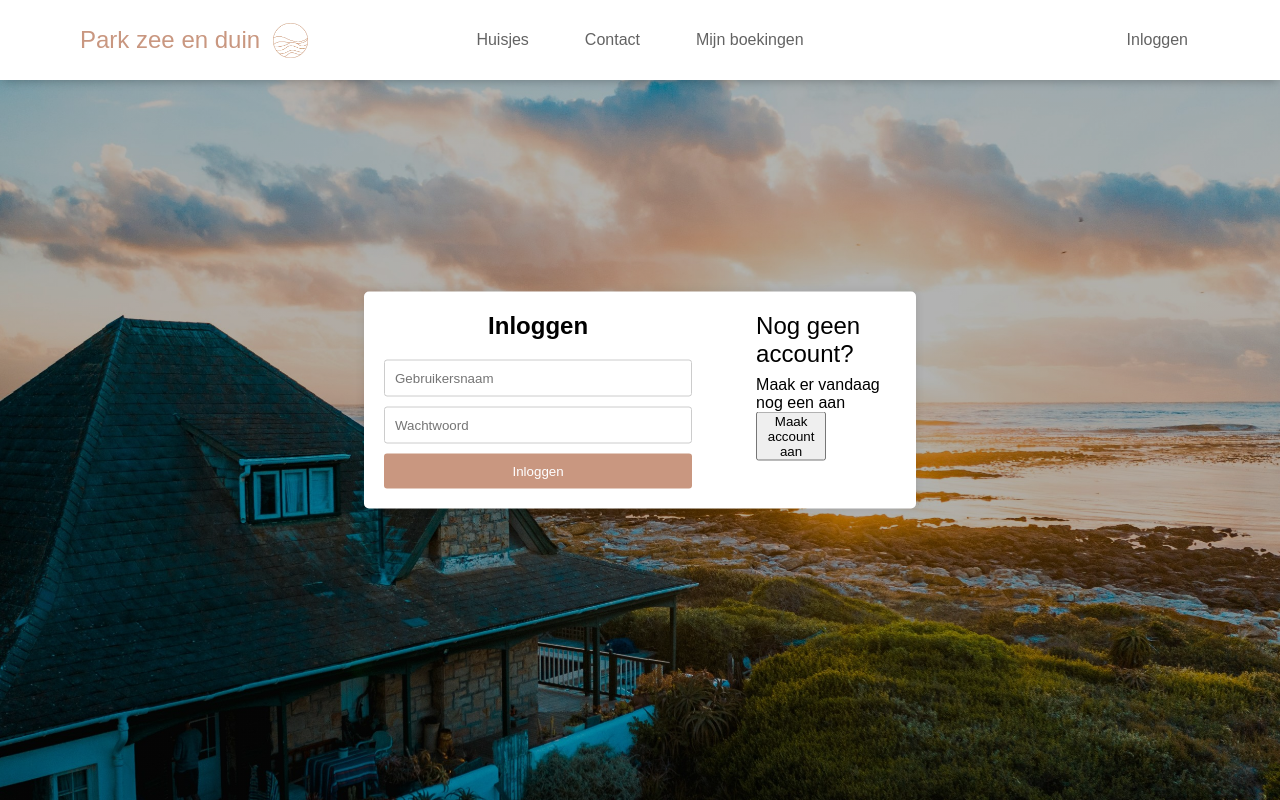
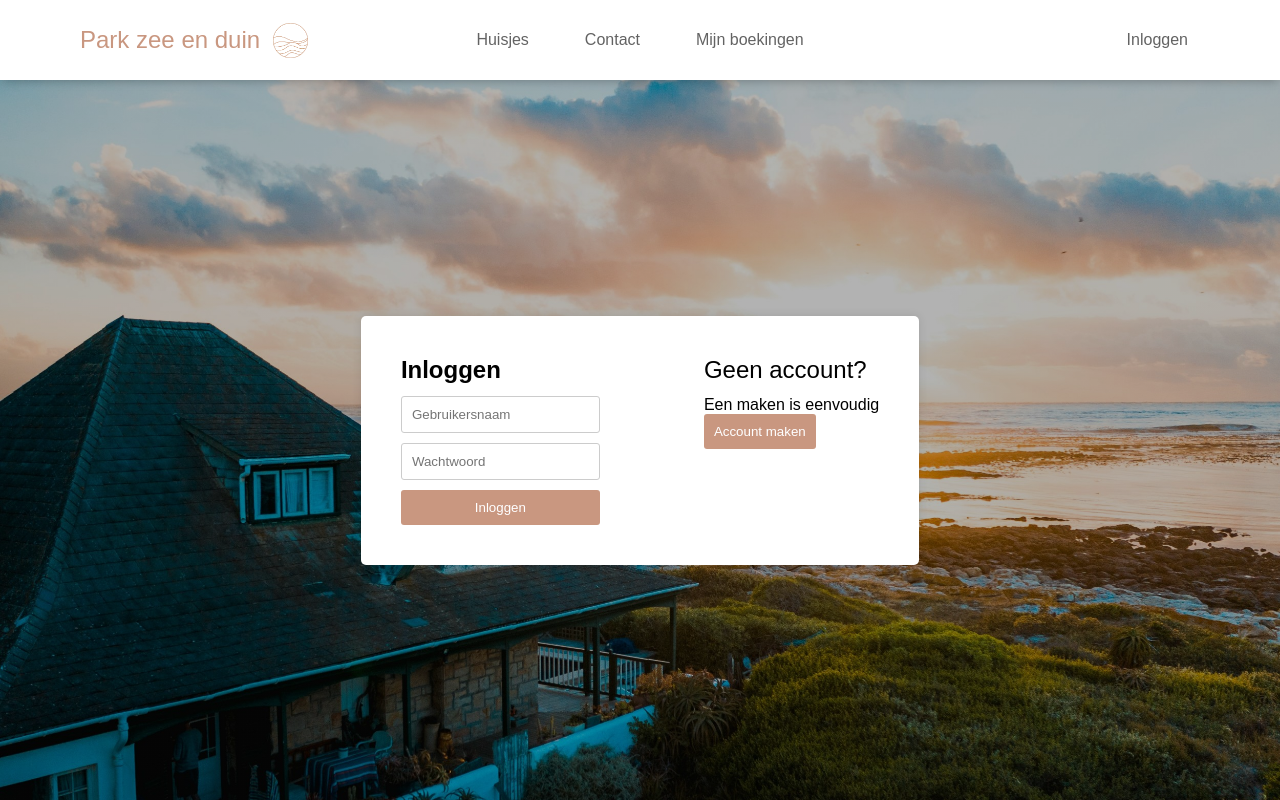
Before and after one commit to jessevrieling/Opdracht-webtech, a Flask app: page /inloggen in a window 1280 px wide. Run offline with Flask 3, Linux system fonts and the light colour scheme; some web fonts are replaced.

Commit message:
Layout changes

```diff
--- a/static/stylesheets/login.css
+++ b/static/stylesheets/login.css
@@ -68,32 +68,23 @@ a {
     color: #c99780;
 }
 
-
-.loginForm {
-    position: absolute;
-    left: 50%;
-    top: 50%;
-    transform: translate(-50%, -50%);
+.loginFormCenter {
+    height: calc(100vh - 5em);
     display: flex;
-    background-color: #ffffff;
-    border-radius: 5px;
-    padding: 20px;
-    box-shadow: 0 0 10px rgba(0, 0, 0, 0.1);
-    width: 40vw;
+    flex-direction: row;
+    justify-content: center;
+    align-items: center;
 }
 
-.formContainer {
-    margin-right: 5vw;
+.loginFormContainer {
+    display: flex;
+    background-color: white;
+    border-radius: 5px;
+    box-shadow: 0 0 10px rgba(0, 0, 0, 0.1);
+    padding: 40px;
 }
 
-.formContainer h2 {
-    margin-top: 0;
-    margin-bottom: 20px;
-    text-align: center;
-}
-
-.formContainer input[type="text"],
-.formContainer input[type="password"] {
+input:not([type="submit"]) {
     width: 100%;
     padding: 10px;
     margin-bottom: 10px;
@@ -102,34 +93,43 @@ a {
     box-sizing: border-box;
 }
 
-.formContainer input[type="submit"] {
+input[type="submit"] {
     width: 100%;
     background-color: #c99780;
-    color: #ffffff;
+    color: white;
     border: none;
     padding: 10px;
     border-radius: 3px;
     cursor: pointer;
 }
 
-.formContainer input[type="submit"]:hover {
+input[type="submit"]:hover {
     background-color: #b5836c;
 }
 
-.noAccount {
+form {
+    margin-right: 1.5em;
     display: flex;
     flex-direction: column;
 }
 
-.noAccount>h2 {
-    margin-bottom: 1vh;
+.noAccount {
+    margin-left: 5em;
 }
 
-.noAccount>* {
-    font-weight: 300;
+form>h2, .noAccount>h2 {
+    margin-bottom: 0.5em;
 }
 
-#createAccountButton {
-    width: 50%;
-    justify-self: center;
+.noAccount>h2 {
+    font-weight: 400;
 }
+
+#createAccount {
+    border: none;
+    background-color: #c99780;
+    cursor: pointer;
+    color: white;
+    padding: 10px;
+    border-radius: 3px;
+}
--- a/templates/login.html
+++ b/templates/login.html
@@ -34,19 +34,20 @@
                     <p>Inloggen</p>
                 </a>
             </div>
-        <div class="loginForm">
-            <div class="formContainer">
-                <h2>Inloggen</h2>
-                <form action="/inloggen" method="POST">
-                    <input type="text" name="username" placeholder="Gebruikersnaam" required>
-                    <input type="password" name="password" placeholder="Wachtwoord" required>
+        </div>
+        <div class="loginFormCenter">
+            <div class="loginFormContainer">
+                <form>
+                    <h2>Inloggen</h2>
+                    <input type="text" placeholder="Gebruikersnaam">
+                    <input type="password" placeholder="Wachtwoord">
                     <input type="submit" value="Inloggen">
                 </form>
-            </div>
-            <div class="noAccount">
-                <h2>Nog geen account?</h2>
-                <p>Maak er vandaag nog een aan</p>
-                <button id="createAccountButton">Maak account aan</button>
+                <div class="noAccount">
+                    <h2>Geen account?</h2>
+                    <p>Een maken is eenvoudig</p>
+                    <button id="createAccount">Account maken</button>
+                </div>
             </div>
         </div>
     </body>
```
